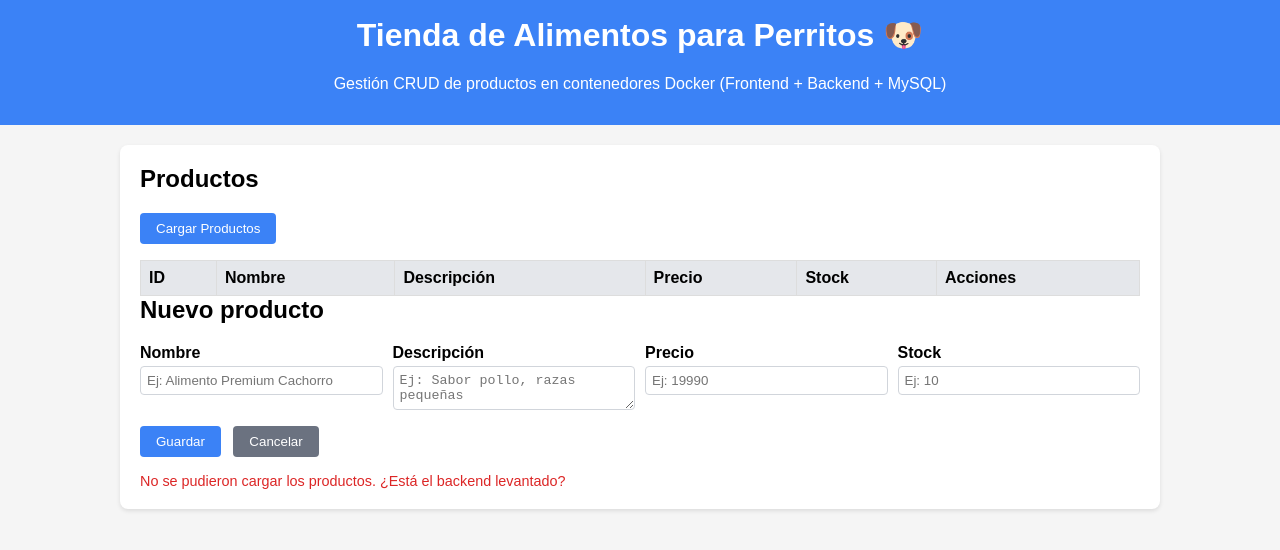
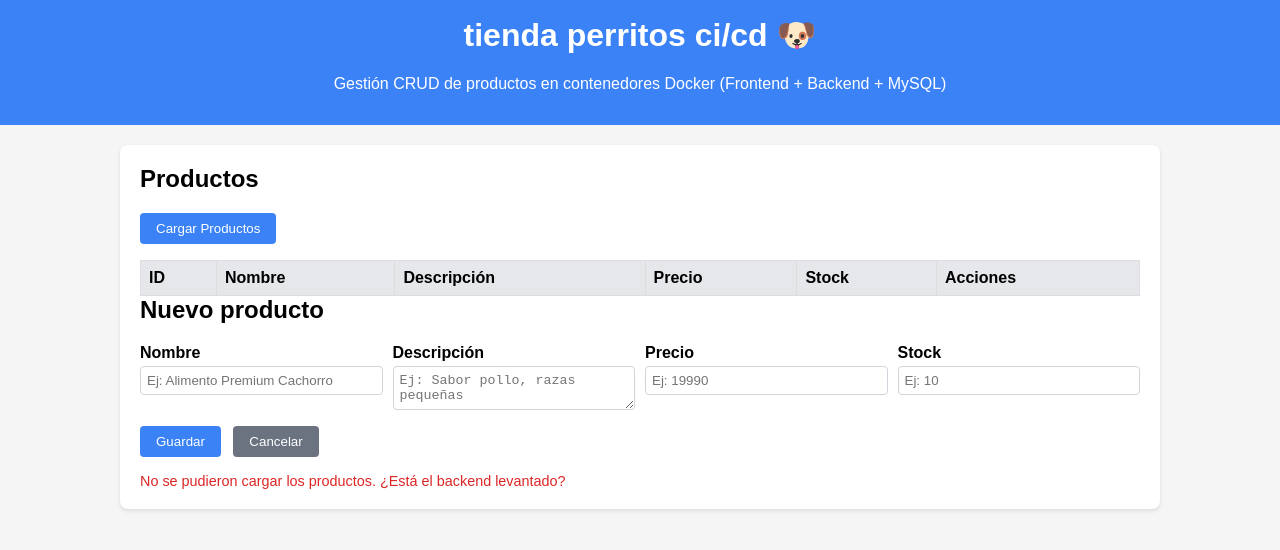
Before and after one commit to nicolasandressanmartinalvarez-dotcom/tienda-perritos-cicd, a plain HTML site: page frontend/index.html in a window 1280 px wide. Drawn offline with Linux system fonts and the light colour scheme; no server answers.

Commit message:
Probar pipeline frontend

```diff
--- a/frontend/index.html
+++ b/frontend/index.html
@@ -94,7 +94,7 @@
 </head>
 <body>
   <header>
-    <h1>Tienda de Alimentos para Perritos &#128054;</h1>
+    <h1>tienda perritos ci/cd &#128054;</h1>
     <p>Gestión CRUD de productos en contenedores Docker (Frontend + Backend + MySQL)</p>
   </header>
   <main>
```
